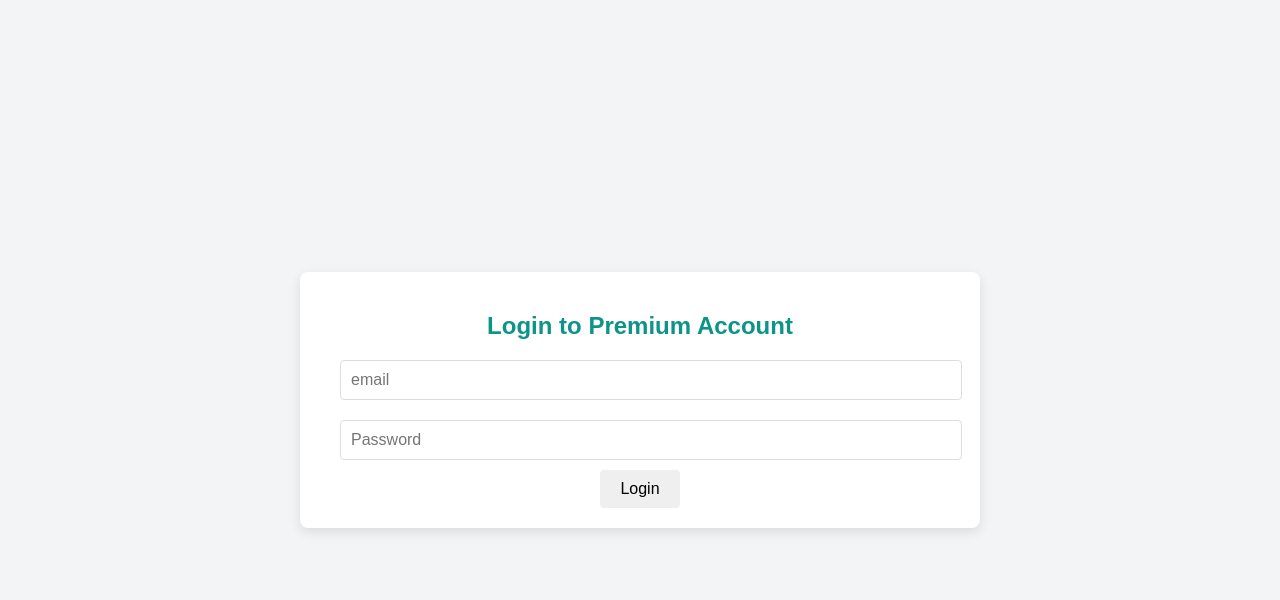
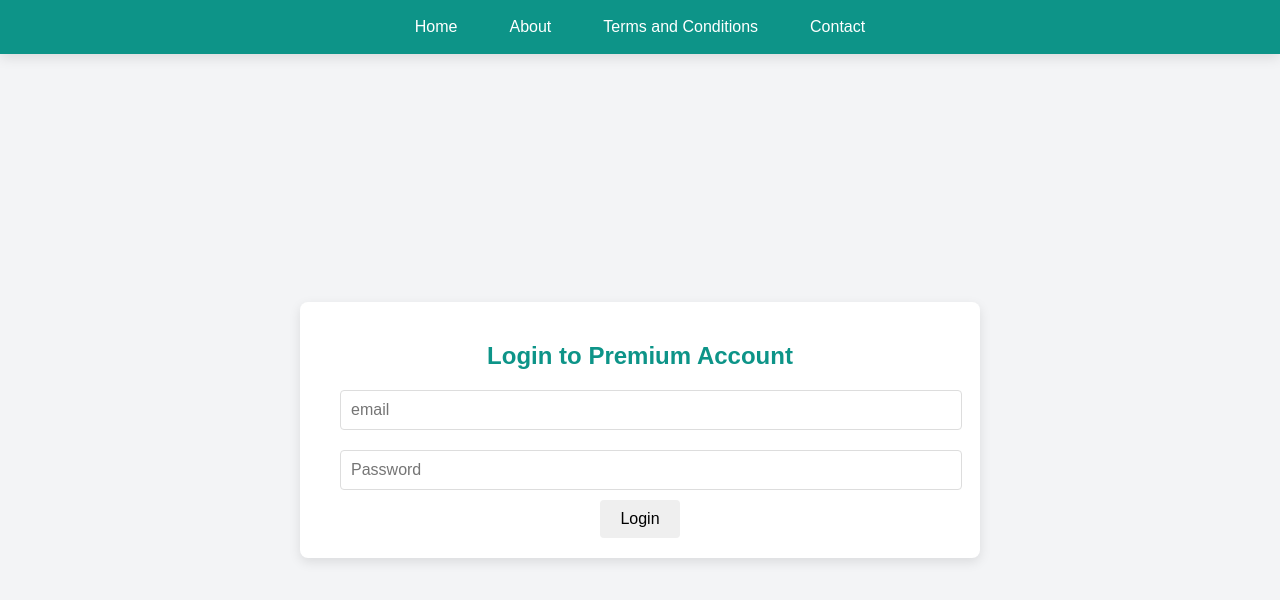
Before and after one commit to chandraharshavasa/Aitohumantext, a website: page project-folder/public/index.html in a window 1280 px wide. Drawn offline with Linux system fonts and the light colour scheme.

Commit message:
Update index.html

```diff
--- a/project-folder/public/index.html
+++ b/project-folder/public/index.html
@@ -14,6 +14,35 @@
             height: 100vh;
             margin: 0;
             color: #333;
+            flex-direction: column;
+        }
+
+        .navbar {
+            width: 100%;
+            background-color: #0d9488;
+            color: white;
+            padding: 10px 0;
+            position: fixed;
+            top: 0;
+            left: 0;
+            display: flex;
+            justify-content: center;
+            gap: 20px;
+            box-shadow: 0 4px 12px rgba(0, 0, 0, 0.1);
+        }
+
+        .navbar a {
+            color: white;
+            text-decoration: none;
+            font-size: 16px;
+            font-weight: 500;
+            padding: 8px 16px;
+            transition: background-color 0.3s;
+        }
+
+        .navbar a:hover {
+            background-color: #0c7a6f;
+            border-radius: 4px;
         }
 
         .container {
@@ -24,6 +53,7 @@
             text-align: center;
             max-width: 600px;
             width: 100%;
+            margin-top: 60px; /* Offset for fixed navbar */
         }
 
         h2 {
@@ -76,6 +106,15 @@
     </style>
 </head>
 <body>
+    <!-- Navigation Bar -->
+    <div class="navbar">
+        <a href="#home">Home</a>
+        <a href="#about">About</a>
+        <a href="#terms">Terms and Conditions</a>
+        <a href="#contact">Contact</a>
+    </div>
+
+    <!-- Login Container -->
     <div class="container" id="loginContainer">
         <h2>Login to Premium Account</h2>
         <input type="text" id="email" placeholder="email"><br>
@@ -83,6 +122,7 @@
         <button onclick="login()">Login</button>
     </div>
 
+    <!-- Converter Container -->
     <div class="container" id="converterContainer" style="display: none;">
         <h2>AI Text to Human-like Text Converter</h2>
         <textarea id="inputText" rows="10" placeholder="Enter AI-generated text here..."></textarea>
```
